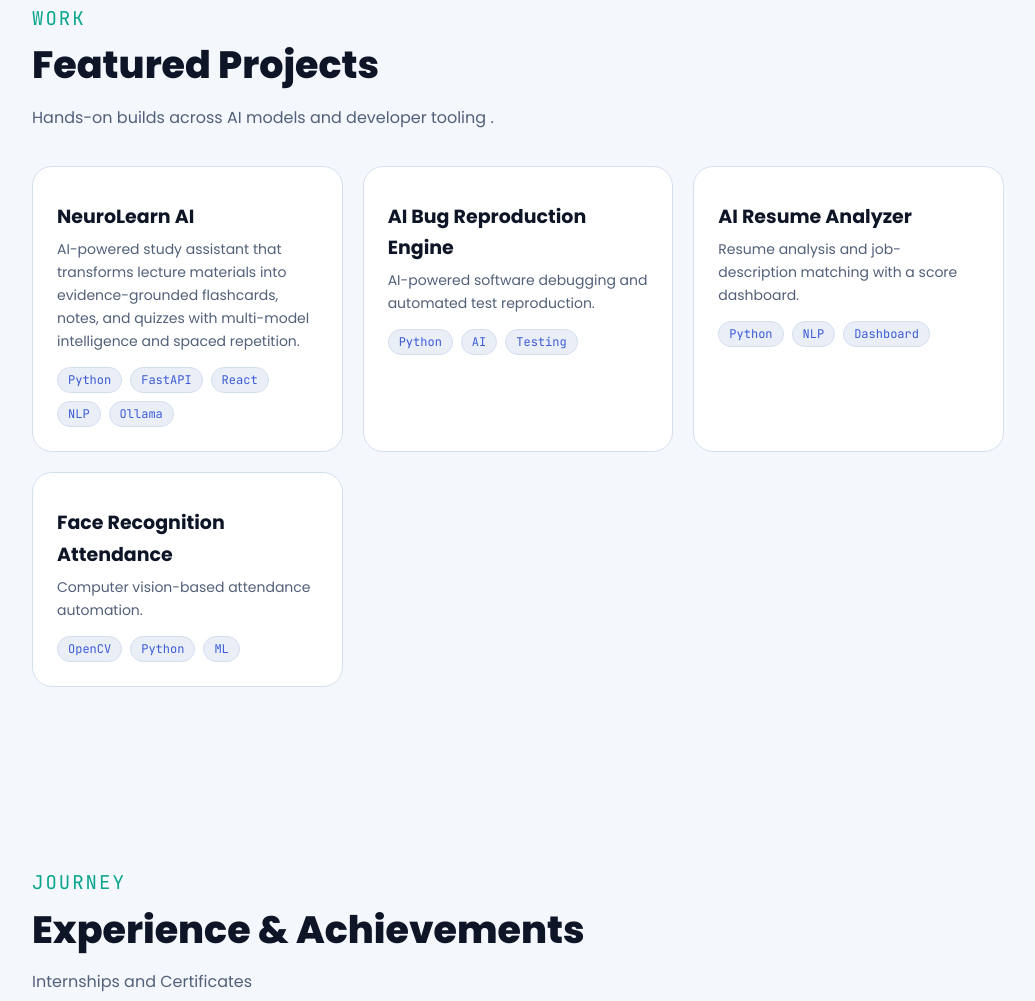
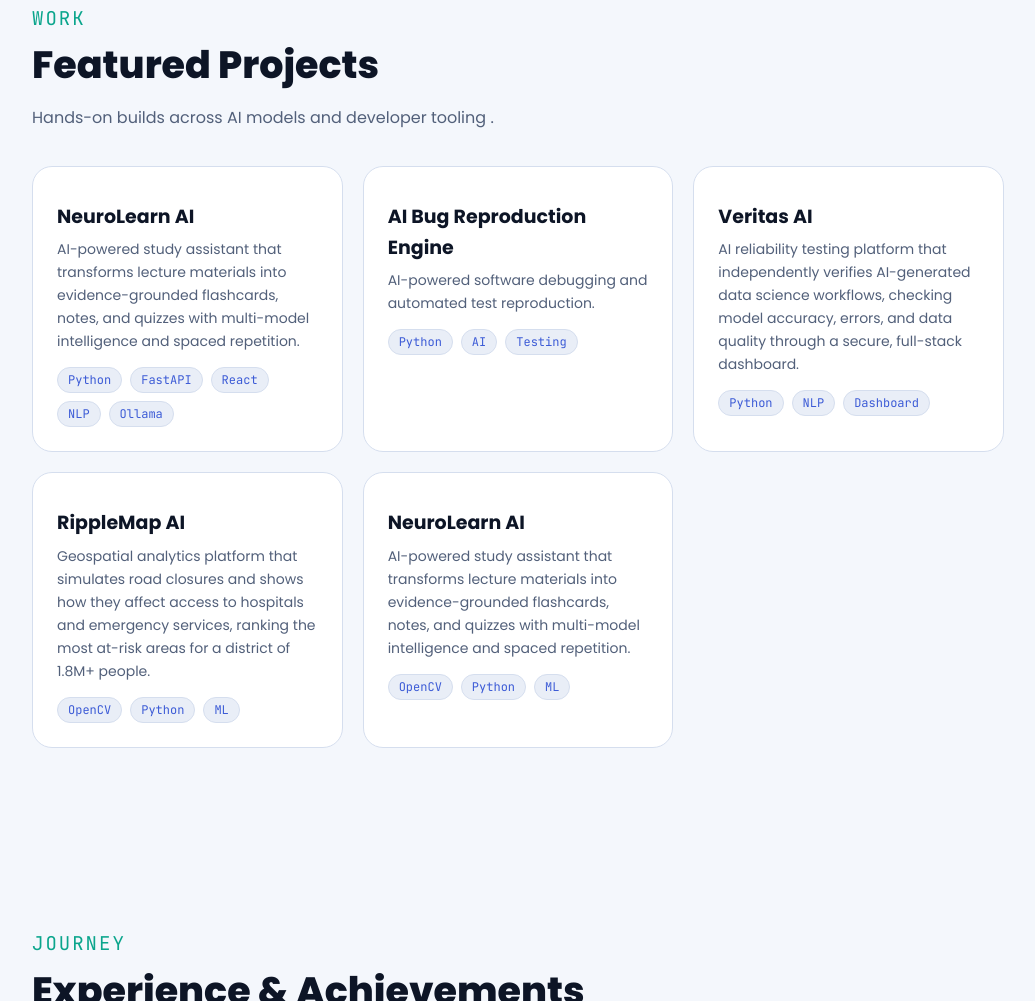
Before and after one commit to Sriram-Sachith/Sriram-Sachith-S-P-Portfolio, a plain HTML site: page index.html in a window 1280 px wide. Shown: the part 2112-3113 px from the top of the page, without its empty margins (122-1157 px from the left). Drawn offline with Linux system fonts and the light colour scheme.

Commit message:
Update index.html

```diff
--- a/index.html
+++ b/index.html
@@ -64,8 +64,9 @@ multi-model intelligence and spaced repetition.
   <div class="chips"><span>Python</span><span>FastAPI</span><span>React</span><span>NLP</span><span>Ollama</span></div>
 </div>
     <div class="card tilt"><h3>AI Bug Reproduction Engine</h3><p>AI-powered software debugging and automated test reproduction.</p><div class="chips"><span>Python</span><span>AI</span><span>Testing</span></div></div>
-    <div class="card tilt"><h3>AI Resume Analyzer</h3><p>Resume analysis and job-description matching with a score dashboard.</p><div class="chips"><span>Python</span><span>NLP</span><span>Dashboard</span></div></div>
-    <div class="card tilt"><h3>Face Recognition Attendance</h3><p>Computer vision-based attendance automation.</p><div class="chips"><span>OpenCV</span><span>Python</span><span>ML</span></div></div>
+    <div class="card tilt"><h3>Veritas AI</h3><p>AI reliability testing platform that independently verifies AI-generated data science workflows, checking model accuracy, errors, and data quality through a secure, full-stack dashboard.</p><div class="chips"><span>Python</span><span>NLP</span><span>Dashboard</span></div></div>
+    <div class="card tilt"><h3>RippleMap AI</h3><p>Geospatial analytics platform that simulates road closures and shows how they affect access to hospitals and emergency services, ranking the most at-risk areas for a district of 1.8M+ people.</p><div class="chips"><span>OpenCV</span><span>Python</span><span>ML</span></div></div>
+    <div class="card tilt"><h3>NeuroLearn AI</h3><p>AI-powered study assistant that transforms lecture materials into evidence-grounded flashcards, notes, and quizzes with multi-model intelligence and spaced repetition.</p><div class="chips"><span>OpenCV</span><span>Python</span><span>ML</span></div></div>
   </div>
 </section>
 
```
